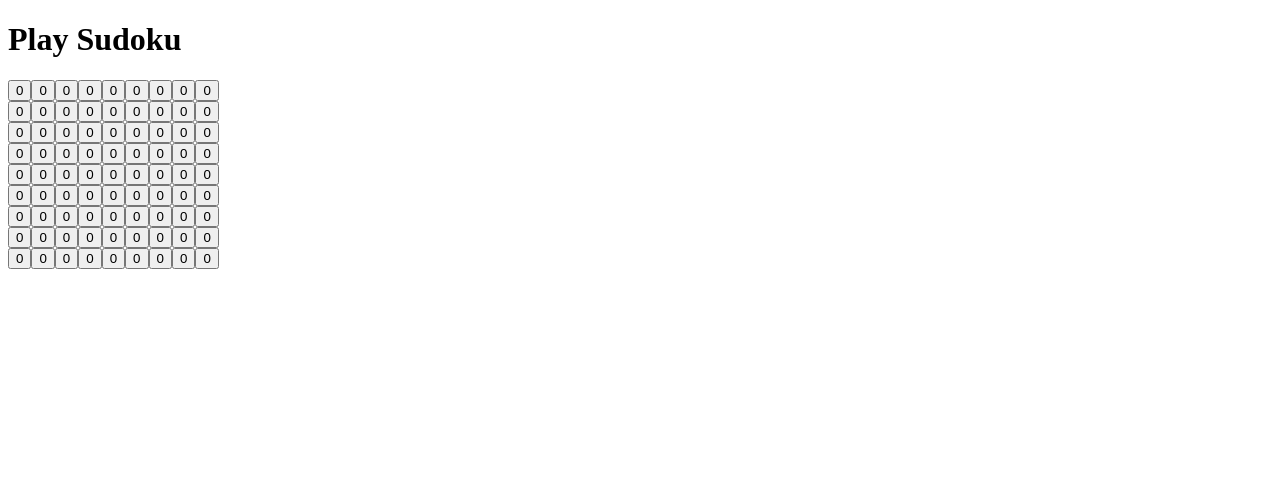
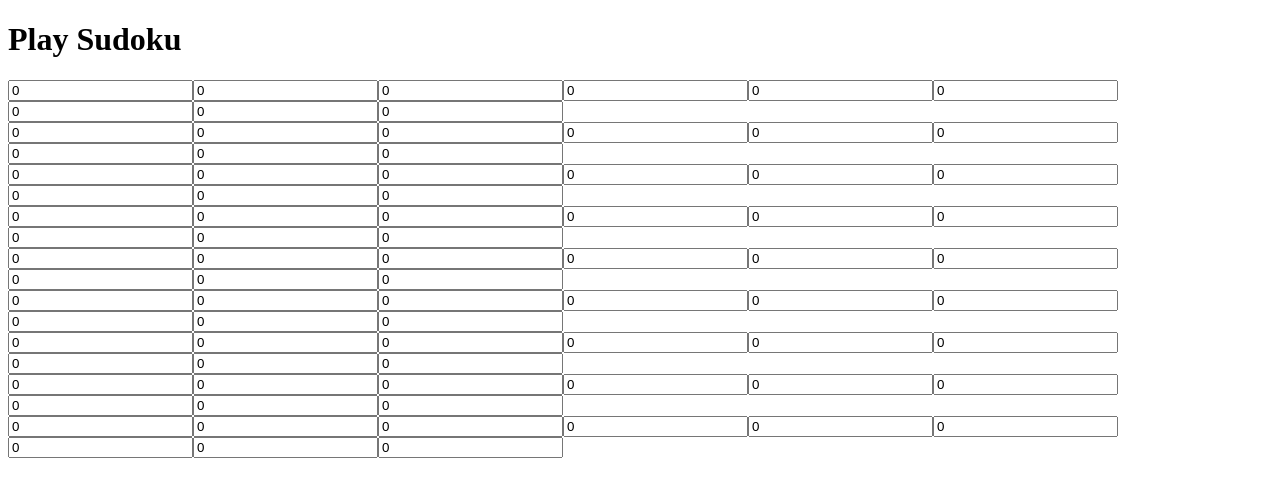
Before and after one commit to KevinJohnson23/Sudoku, a React (Vite) app: page / in a window 1280 px wide. Shown: the top 496 px of the page. Built offline with nearby package versions, Linux system fonts and the light colour scheme.

Commit message:
Add keyboard input

```diff
--- a/src/components/Cell.jsx
+++ b/src/components/Cell.jsx
@@ -1,3 +1,37 @@
+import { useState } from "react"
+
 export default function Cell() {
-  return <button className="cell">0</button>
+  const [value, setValue] = useState(0);
+
+  function isInputValid(newValue) {
+    if (!Number.isInteger(newValue)) {
+      return false
+    }
+    return newValue >= 0 && newValue <= 9
+  }
+
+  function handleInput(inputBox) {
+    let newValue = inputBox.value
+    newValue = newValue.slice(-1)
+    if (newValue === "") {
+      setValue(null)
+      return
+    }
+    newValue = parseInt(newValue)
+    if (isInputValid(newValue)) {
+      setValue(newValue)
+      inputBox.value = newValue
+    } else {
+      inputBox.value = value
+    }
+  }
+
+  return (
+    <input
+      type="text"
+      className="cell"
+      value={value}
+      onInput={e => handleInput(e.target)}
+    />
+  )
 }
```
